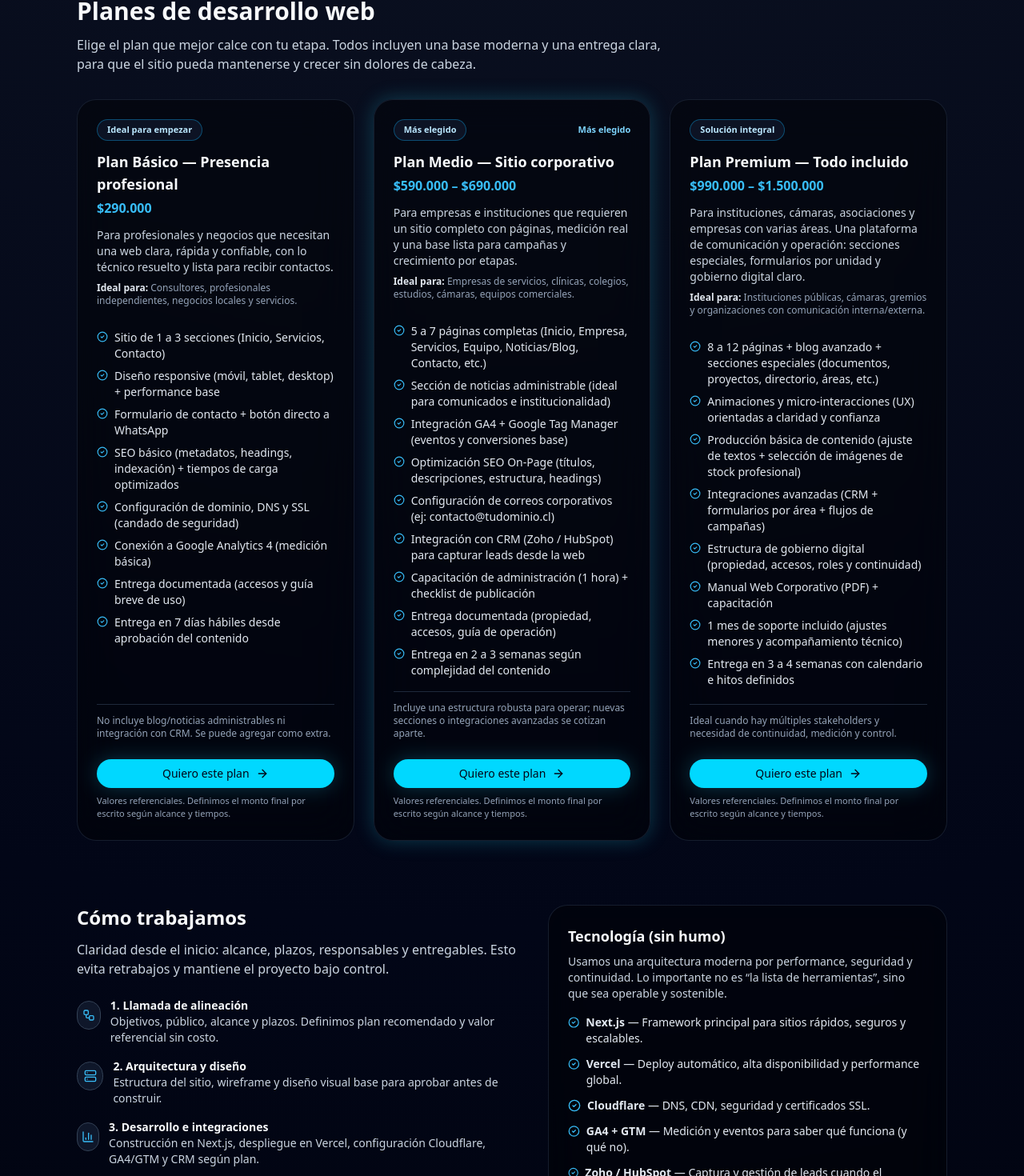
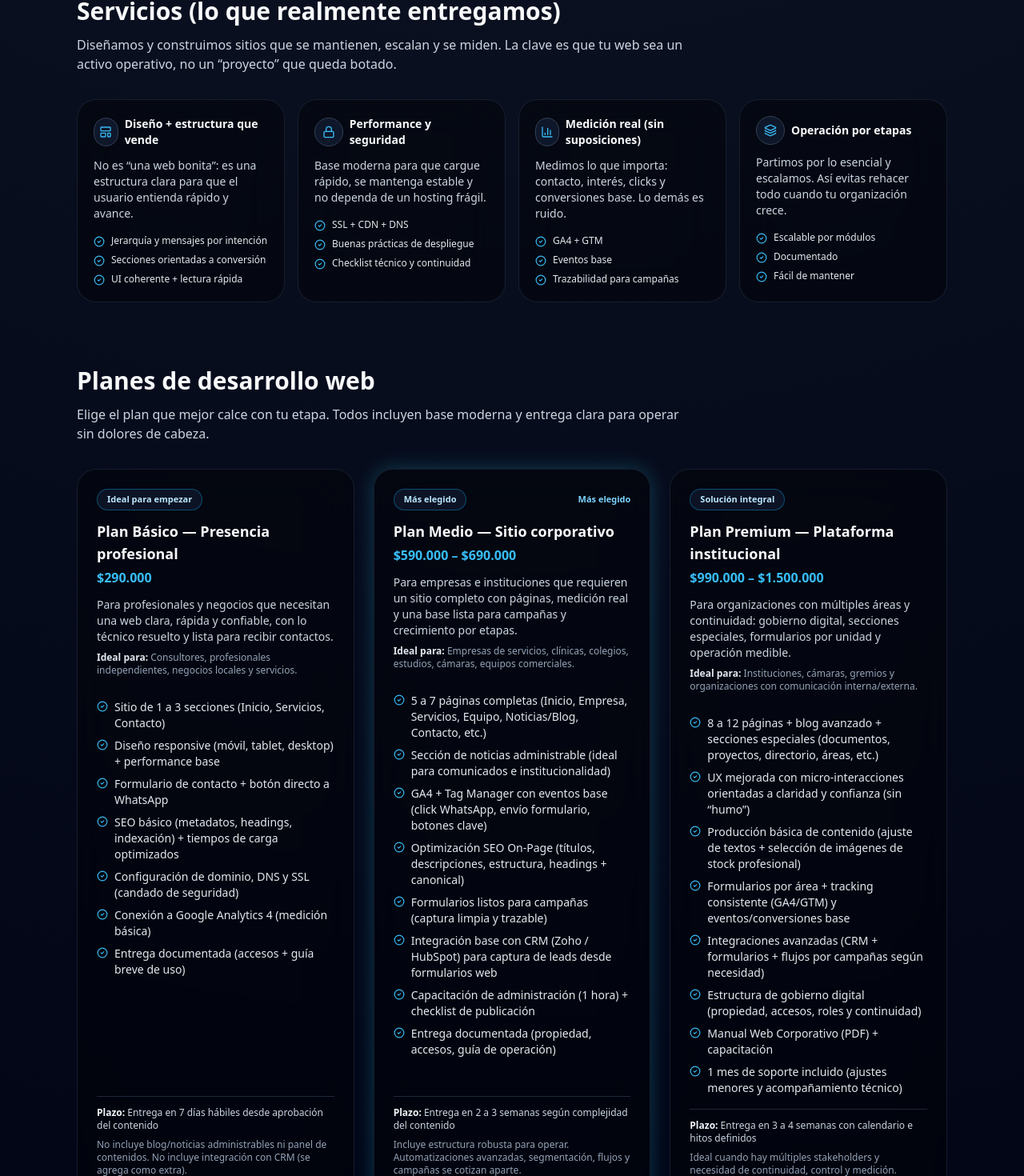
Before and after one commit to TronxGroup/Tronx-Strategy, a Next.js app: page /servicios in a window 1280 px wide. Shown: the part 1266-2736 px from the top of the page at 80% size. Built offline with nearby package versions, Linux system fonts and the light colour scheme.

Commit message:
Update page.tsx

```diff
--- a/app/servicios/page.tsx
+++ b/app/servicios/page.tsx
@@ -1,5 +1,6 @@
 "use client";
 
+import React from "react";
 import Link from "next/link";
 import {
   ArrowRight,
@@ -12,6 +13,12 @@ import {
   Headphones,
   FileText,
   Cloud,
+  Zap,
+  Search,
+  Mail,
+  Lock,
+  Layers,
+  LayoutTemplate,
 } from "lucide-react";
 
 type Plan = {
@@ -23,12 +30,14 @@ type Plan = {
   idealFor?: string;
   popular?: boolean;
   note?: string;
+  delivery?: string;
 };
 
 type Card = {
   title: string;
   description: string;
   price: string;
+  icon?: React.ElementType;
 };
 
 type Recurrent = {
@@ -36,6 +45,13 @@ type Recurrent = {
   details: string;
   price: string;
   icon?: React.ElementType;
+};
+
+type Pillar = {
+  title: string;
+  description: string;
+  icon: React.ElementType;
+  bullets: string[];
 };
 
 const planos: Plan[] = [
@@ -52,13 +68,12 @@ const planos: Plan[] = [
       "SEO básico (metadatos, headings, indexación) + tiempos de carga optimizados",
       "Configuración de dominio, DNS y SSL (candado de seguridad)",
       "Conexión a Google Analytics 4 (medición básica)",
-      "Entrega documentada (accesos y guía breve de uso)",
-      "Entrega en 7 días hábiles desde aprobación del contenido",
+      "Entrega documentada (accesos + guía breve de uso)",
     ],
-    idealFor:
-      "Consultores, profesionales independientes, negocios locales y servicios.",
+    delivery: "Entrega en 7 días hábiles desde aprobación del contenido",
+    idealFor: "Consultores, profesionales independientes, negocios locales y servicios.",
     note:
-      "No incluye blog/noticias administrables ni integración con CRM. Se puede agregar como extra.",
+      "No incluye blog/noticias administrables ni panel de contenidos. No incluye integración con CRM (se agrega como extra).",
   },
   {
     name: "Plan Medio — Sitio corporativo",
@@ -70,66 +85,118 @@ const planos: Plan[] = [
     features: [
       "5 a 7 páginas completas (Inicio, Empresa, Servicios, Equipo, Noticias/Blog, Contacto, etc.)",
       "Sección de noticias administrable (ideal para comunicados e institucionalidad)",
-      "Integración GA4 + Google Tag Manager (eventos y conversiones base)",
-      "Optimización SEO On-Page (títulos, descripciones, estructura, headings)",
-      "Configuración de correos corporativos (ej: contacto@tudominio.cl)",
-      "Integración con CRM (Zoho / HubSpot) para capturar leads desde la web",
+      "GA4 + Tag Manager con eventos base (click WhatsApp, envío formulario, botones clave)",
+      "Optimización SEO On-Page (títulos, descripciones, estructura, headings + canonical)",
+      "Formularios listos para campañas (captura limpia y trazable)",
+      "Integración base con CRM (Zoho / HubSpot) para captura de leads desde formularios web",
       "Capacitación de administración (1 hora) + checklist de publicación",
       "Entrega documentada (propiedad, accesos, guía de operación)",
-      "Entrega en 2 a 3 semanas según complejidad del contenido",
     ],
-    idealFor:
-      "Empresas de servicios, clínicas, colegios, estudios, cámaras, equipos comerciales.",
+    delivery: "Entrega en 2 a 3 semanas según complejidad del contenido",
+    idealFor: "Empresas de servicios, clínicas, colegios, estudios, cámaras, equipos comerciales.",
     note:
-      "Incluye una estructura robusta para operar; nuevas secciones o integraciones avanzadas se cotizan aparte.",
+      "Incluye estructura robusta para operar. Automatizaciones avanzadas, segmentación, flujos y campañas se cotizan aparte.",
   },
   {
-    name: "Plan Premium — Todo incluido",
+    name: "Plan Premium — Plataforma institucional",
     price: "$990.000 – $1.500.000",
     badge: "Solución integral",
     description:
-      "Para instituciones, cámaras, asociaciones y empresas con varias áreas. Una plataforma de comunicación y operación: secciones especiales, formularios por unidad y gobierno digital claro.",
+      "Para organizaciones con múltiples áreas y continuidad: gobierno digital, secciones especiales, formularios por unidad y operación medible.",
     features: [
       "8 a 12 páginas + blog avanzado + secciones especiales (documentos, proyectos, directorio, áreas, etc.)",
-      "Animaciones y micro-interacciones (UX) orientadas a claridad y confianza",
+      "UX mejorada con micro-interacciones orientadas a claridad y confianza (sin “humo”)",
       "Producción básica de contenido (ajuste de textos + selección de imágenes de stock profesional)",
-      "Integraciones avanzadas (CRM + formularios por área + flujos de campañas)",
+      "Formularios por área + tracking consistente (GA4/GTM) y eventos/conversiones base",
+      "Integraciones avanzadas (CRM + formularios + flujos por campañas según necesidad)",
       "Estructura de gobierno digital (propiedad, accesos, roles y continuidad)",
       "Manual Web Corporativo (PDF) + capacitación",
       "1 mes de soporte incluido (ajustes menores y acompañamiento técnico)",
-      "Entrega en 3 a 4 semanas con calendario e hitos definidos",
     ],
-    idealFor:
-      "Instituciones públicas, cámaras, gremios y organizaciones con comunicación interna/externa.",
+    delivery: "Entrega en 3 a 4 semanas con calendario e hitos definidos",
+    idealFor: "Instituciones, cámaras, gremios y organizaciones con comunicación interna/externa.",
     note:
-      "Ideal cuando hay múltiples stakeholders y necesidad de continuidad, medición y control.",
+      "Ideal cuando hay múltiples stakeholders y necesidad de continuidad, control y medición.",
+  },
+];
+
+const pilares: Pillar[] = [
+  {
+    title: "Diseño + estructura que vende",
+    description:
+      "No es “una web bonita”: es una estructura clara para que el usuario entienda rápido y avance.",
+    icon: LayoutTemplate,
+    bullets: [
+      "Jerarquía y mensajes por intención",
+      "Secciones orientadas a conversión",
+      "UI coherente + lectura rápida",
+    ],
+  },
+  {
+    title: "Performance y seguridad",
+    description:
+      "Base moderna para que cargue rápido, se mantenga estable y no dependa de un hosting frágil.",
+    icon: Lock,
+    bullets: ["SSL + CDN + DNS", "Buenas prácticas de despliegue", "Checklist técnico y continuidad"],
+  },
+  {
+    title: "Medición real (sin suposiciones)",
+    description:
+      "Medimos lo que importa: contacto, interés, clicks y conversiones base. Lo demás es ruido.",
+    icon: BarChart3,
+    bullets: ["GA4 + GTM", "Eventos base", "Trazabilidad para campañas"],
+  },
+  {
+    title: "Operación por etapas",
+    description:
+      "Partimos por lo esencial y escalamos. Así evitas rehacer todo cuando tu organización crece.",
+    icon: Layers,
+    bullets: ["Escalable por módulos", "Documentado", "Fácil de mantener"],
   },
 ];
 
 const extras: Card[] = [
   {
-    title: "Landing page 48 horas",
+    title: "Landing page (48–72 hrs)",
     description:
-      "Página de alta conversión para campañas, lanzamientos o eventos, conectada a tu CRM o formulario.",
+      "Página de alta conversión para campañas, lanzamientos o eventos. Con tracking y CTA claros.",
     price: "$120.000 – $180.000",
+    icon: Zap,
   },
   {
-    title: "Optimización web (velocidad + SEO + UX)",
+    title: "Kit SEO On-Page (auditoría + mejoras)",
     description:
-      "Mejoramos rendimiento, estructura y claridad del contenido para aumentar conversiones y comprensión.",
-    price: "$80.000 – $200.000",
+      "Estructura, metadatos, headings, canonical, indexación y mejoras directas por página.",
+    price: "$120.000 – $260.000",
+    icon: Search,
   },
   {
-    title: "Rediseño express",
+    title: "Optimización performance (Core Web Vitals)",
     description:
-      "Renovamos el diseño sin cambiar la base de contenido: mejor experiencia, misma información.",
-    price: "$250.000 – $400.000",
+      "Mejoras de velocidad, peso, carga e interacción para elevar experiencia y resultados.",
+    price: "$100.000 – $280.000",
+    icon: Clock,
   },
   {
     title: "Migración a Vercel + Cloudflare",
     description:
-      "Salida ordenada desde hosting tradicional o WordPress a infraestructura moderna con checklist técnico.",
-    price: "$150.000 – $300.000",
+      "Salida ordenada desde hosting tradicional/WordPress a infraestructura moderna con checklist técnico.",
+    price: "$150.000 – $350.000",
+    icon: Cloud,
+  },
+  {
+    title: "Formularios + entrega a correo/CRM (Formspree/Zoho)",
+    description:
+      "Conectamos formularios a un flujo real de recepción y seguimiento (con eventos medibles).",
+    price: "$60.000 – $180.000",
+    icon: Mail,
+  },
+  {
+    title: "Rediseño express (sin rehacer todo)",
+    description:
+      "Renovamos visual y claridad sin reescribir tu contenido: mejor UX, misma información.",
+    price: "$250.000 – $450.000",
+    icon: LayoutTemplate,
   },
 ];
 
@@ -137,21 +204,21 @@ const recurrentes: Recurrent[] = [
   {
     title: "Hosting administrado (Vercel + Cloudflare)",
     details:
-      "Infraestructura, SSL, CDN y configuración técnica. Incluye monitoreo y continuidad del despliegue.",
+      "Infraestructura, SSL, CDN, DNS y continuidad del despliegue. Ideal para operar sin fricción.",
     price: "Desde $10.000 / mes",
     icon: Cloud,
   },
   {
     title: "Soporte y mantención",
     details:
-      "Ajustes menores, correcciones, soporte técnico y acompañamiento. No incluye carga recurrente de contenidos.",
+      "Ajustes menores, correcciones, soporte técnico y acompañamiento. (No incluye carga recurrente de contenidos).",
     price: "Desde $29.990 / mes",
     icon: Headphones,
   },
   {
     title: "Gestión de contenidos",
     details:
-      "Publicación de noticias, comunicados o actualizaciones mensuales. Ideal para mantener el sitio vivo y vigente.",
+      "Publicación mensual de noticias, comunicados, beneficios, actividades, fotos, documentos y enlaces.",
     price: "Desde $80.000 / mes",
     icon: FileText,
   },
@@ -167,13 +234,13 @@ const steps = [
   {
     title: "2. Arquitectura y diseño",
     description:
-      "Estructura del sitio, wireframe y diseño visual base para aprobar antes de construir.",
+      "Estructura del sitio + wireframe y diseño base para aprobar antes de construir.",
     icon: Server,
   },
   {
     title: "3. Desarrollo e integraciones",
     description:
-      "Construcción en Next.js, despliegue en Vercel, configuración Cloudflare, GA4/GTM y CRM según plan.",
+      "Construcción, despliegue y configuración (Cloudflare, GA4/GTM y CRM según plan).",
     icon: BarChart3,
   },
   {
@@ -188,22 +255,22 @@ const faqs = [
   {
     question: "¿El precio incluye dominio y hosting?",
     answer:
-      "Incluimos la configuración (DNS, SSL y puesta en producción). El dominio y el servicio de hosting/infraestructura pueden contratarse con ustedes o con nosotros como “hosting administrado”.",
+      "Incluye configuración (DNS, SSL y puesta en producción). El dominio y el hosting/infraestructura pueden contratarlos ustedes o con nosotros como “hosting administrado”.",
   },
   {
     question: "¿Tengo que entregar textos e imágenes?",
     answer:
-      "Idealmente sí (para acelerar). Si tienes borradores, los mejoramos. En el Plan Premium incluimos producción básica de contenido (ajuste de textos + selección de imágenes de stock).",
+      "Idealmente sí para acelerar. Si tienes borradores, los mejoramos. En Premium incluimos ajuste de textos + selección de imágenes de stock.",
   },
   {
     question: "¿Qué diferencia hay entre soporte y gestión de contenidos?",
     answer:
-      "Soporte y mantención es para mantener el sitio estable (ajustes menores, correcciones, soporte técnico). Gestión de contenidos es para publicar y actualizar información (noticias, comunicados, cambios de contenido) de forma recurrente.",
+      "Soporte mantiene el sitio estable (ajustes menores, correcciones, ayuda técnica). Gestión de contenidos publica y actualiza información (noticias, comunicados, beneficios, actividades, fotos, documentos).",
   },
   {
     question: "¿Qué pasa si necesito cambios después?",
     answer:
-      "Puedes contratar servicios recurrentes (hosting/soporte/contenidos) o cotizar mejoras puntuales. Cambios estructurales, nuevas secciones o integraciones adicionales se evalúan y cotizan aparte.",
+      "Puedes contratar servicios recurrentes o cotizar mejoras puntuales. Cambios estructurales, nuevas secciones o integraciones extra se evalúan y cotizan aparte.",
   },
   {
     question: "¿Pueden facturar a empresa o institución?",
@@ -211,6 +278,10 @@ const faqs = [
       "Sí. Emitimos factura electrónica. Los valores son netos y se suma IVA según corresponda.",
   },
 ];
+
+function cx(...classes: Array<string | false | undefined | null>) {
+  return classes.filter(Boolean).join(" ");
+}
 
 export default function ServiciosPage() {
   return (
@@ -228,18 +299,18 @@ export default function ServiciosPage() {
       >
         <div className="absolute inset-0 bg-black/75 backdrop-blur-[2px]" />
 
-        <div className="relative z-10 max-w-4xl mx-auto px-6 py-32">
+        <div className="relative z-10 max-w-5xl mx-auto px-6 py-32">
           <p className="inline-flex items-center gap-2 rounded-full border border-sky-400/40 bg-slate-900/60 px-4 py-1 text-xs font-medium text-sky-200 mb-4">
-            Infraestructura moderna · Next.js · Vercel · Cloudflare · Analítica · CRM
+            Next.js · Vercel · Cloudflare · GA4/GTM · Formularios · CRM
           </p>
 
           <h1 className="text-4xl md:text-5xl font-semibold text-white tracking-tight">
-            Sitios web listos para operar, vender y medir desde el día uno.
+            Sitios web listos para operar, convertir y medir desde el día uno.
           </h1>
 
-          <p className="mt-4 text-slate-200 text-base md:text-lg">
-            Planes claros, servicios modulares y continuidad operativa. Diseñamos y desarrollamos tu sitio con
-            medición real (GA4/GTM) y opción de integración a CRM, para que tu equipo no dependa de “suposiciones”.
+          <p className="mt-4 text-slate-200 text-base md:text-lg max-w-3xl mx-auto">
+            Planes claros, servicios modulares y continuidad operativa. Construimos tu web con performance real y
+            medición accionable (eventos y conversiones base), para que tu equipo decida con datos y no con suposiciones.
           </p>
 
           <div className="mt-8 flex flex-col sm:flex-row items-center justify-center gap-4">
@@ -252,7 +323,7 @@ export default function ServiciosPage() {
             </Link>
 
             <p className="text-xs md:text-sm text-slate-300 max-w-sm">
-              En 20 minutos definimos el plan ideal, el plazo estimado y el valor final del proyecto.
+              En 20 minutos definimos el plan ideal, plazos y el monto final por escrito.
             </p>
           </div>
 
@@ -260,6 +331,7 @@ export default function ServiciosPage() {
             <span className="px-3 py-1 rounded-full bg-black/40 border border-slate-700/80">Entrega documentada</span>
             <span className="px-3 py-1 rounded-full bg-black/40 border border-slate-700/80">Propiedad y accesos claros</span>
             <span className="px-3 py-1 rounded-full bg-black/40 border border-slate-700/80">Escalable por etapas</span>
+            <span className="px-3 py-1 rounded-full bg-black/40 border border-slate-700/80">Sin dependencia técnica</span>
           </div>
         </div>
       </section>
@@ -273,24 +345,62 @@ export default function ServiciosPage() {
           </div>
           <div className="flex items-center gap-2">
             <CheckCircle2 className="w-4 h-4 text-emerald-400" />
-            <span>SSL + analítica base incluidos en el proceso.</span>
+            <span>Checklist técnico + entrega documentada.</span>
           </div>
           <div className="flex items-center gap-2">
-            <ShieldCheck className="w-4 h-4 text-indigo-400" />
-            <span>Infraestructura moderna: Next.js · Vercel · Cloudflare.</span>
+            <Lock className="w-4 h-4 text-indigo-400" />
+            <span>Infraestructura moderna y segura (Vercel + Cloudflare).</span>
           </div>
         </div>
       </section>
 
       {/* MAIN */}
       <div className="section mt-16 space-y-20">
+        {/* PILARES / SERVICIOS (mejora de “servicios”) */}
+        <section aria-label="Qué incluye trabajar con Tronx Strategy">
+          <header className="max-w-3xl">
+            <h2 className="text-2xl md:text-3xl font-semibold text-slate-50">Servicios (lo que realmente entregamos)</h2>
+            <p className="mt-3 text-sm md:text-base text-slate-300">
+              Diseñamos y construimos sitios que se mantienen, escalan y se miden. La clave es que tu web sea un activo
+              operativo, no un “proyecto” que queda botado.
+            </p>
+          </header>
+
+          <div className="mt-8 grid gap-4 md:grid-cols-2 lg:grid-cols-4">
+            {pilares.map((p) => {
+              const Icon = p.icon;
+              return (
+                <article key={p.title} className="card-surface p-5 border border-slate-700/70">
+                  <div className="flex items-center gap-2">
+                    <div className="flex h-9 w-9 items-center justify-center rounded-full bg-slate-900 border border-slate-700">
+                      <Icon className="w-4 h-4 text-sky-400" />
+                    </div>
+                    <h3 className="text-sm font-semibold text-slate-50">{p.title}</h3>
+                  </div>
+
+                  <p className="mt-3 text-sm text-slate-300">{p.description}</p>
+
+                  <ul className="mt-4 space-y-2 text-xs text-slate-200">
+                    {p.bullets.map((b) => (
+                      <li key={b} className="flex items-start gap-2">
+                        <CheckCircle2 className="w-3.5 h-3.5 mt-[2px] text-sky-400" />
+                        <span>{b}</span>
+                      </li>
+                    ))}
+                  </ul>
+                </article>
+              );
+            })}
+          </div>
+        </section>
+
         {/* PLANES */}
         <section id="planes">
           <header className="max-w-3xl mb-8">
             <h2 className="text-2xl md:text-3xl font-semibold text-slate-50">Planes de desarrollo web</h2>
             <p className="mt-3 text-sm md:text-base text-slate-300">
-              Elige el plan que mejor calce con tu etapa. Todos incluyen una base moderna y una entrega clara, para que
-              el sitio pueda mantenerse y crecer sin dolores de cabeza.
+              Elige el plan que mejor calce con tu etapa. Todos incluyen base moderna y entrega clara para operar sin
+              dolores de cabeza.
             </p>
           </header>
 
@@ -298,9 +408,10 @@ export default function ServiciosPage() {
             {planos.map((plan) => (
               <article
                 key={plan.name}
-                className={`card-surface p-6 flex flex-col h-full border ${
+                className={cx(
+                  "card-surface p-6 flex flex-col h-full border",
                   plan.popular ? "border-sky-400/70 shadow-soft-glow shadow-sky-500/20" : "border-slate-700/70"
-                }`}
+                )}
               >
                 <div className="mb-4">
                   <div className="flex items-center justify-between gap-2">
@@ -332,9 +443,13 @@ export default function ServiciosPage() {
                   ))}
                 </ul>
 
-                {plan.note && (
-                  <p className="mt-4 text-xs text-slate-400 border-t border-slate-800 pt-3">{plan.note}</p>
+                {plan.delivery && (
+                  <p className="mt-4 text-xs text-slate-300 border-t border-slate-800 pt-3">
+                    <span className="font-semibold text-slate-100">Plazo:</span> {plan.delivery}
+                  </p>
                 )}
+
+                {plan.note && <p className="mt-2 text-xs text-slate-400">{plan.note}</p>}
 
                 <Link
                   href="/contacto#form"
@@ -379,32 +494,17 @@ export default function ServiciosPage() {
           <div className="card-surface p-6 border border-slate-700/70">
             <h3 className="text-lg font-semibold text-slate-50">Tecnología (sin humo)</h3>
             <p className="mt-2 text-sm text-slate-300">
-              Usamos una arquitectura moderna por performance, seguridad y continuidad. Lo importante no es “la lista de
+              Usamos arquitectura moderna por performance, seguridad y continuidad. Lo importante no es “la lista de
               herramientas”, sino que sea operable y sostenible.
             </p>
 
             <ul className="mt-4 space-y-3 text-sm text-slate-200">
               {[
-                {
-                  strong: "Next.js",
-                  text: "Framework principal para sitios rápidos, seguros y escalables.",
-                },
-                {
-                  strong: "Vercel",
-                  text: "Deploy automático, alta disponibilidad y performance global.",
-                },
-                {
-                  strong: "Cloudflare",
-                  text: "DNS, CDN, seguridad y certificados SSL.",
-                },
-                {
-                  strong: "GA4 + GTM",
-                  text: "Medición y eventos para saber qué funciona (y qué no).",
-                },
-                {
-                  strong: "Zoho / HubSpot",
-                  text: "Captura y gestión de leads cuando el proyecto lo requiere.",
-                },
+                { strong: "Next.js", text: "Sitios rápidos, seguros y escalables." },
+                { strong: "Vercel", text: "Deploy automático, disponibilidad y performance global." },
+                { strong: "Cloudflare", text: "DNS, CDN, seguridad y certificados SSL." },
+                { strong: "GA4 + GTM", text: "Medición y eventos para saber qué funciona (y qué no)." },
+                { strong: "Zoho / HubSpot", text: "Captura y gestión de leads cuando el proyecto lo requiere." },
               ].map((it) => (
                 <li key={it.strong} className="flex gap-2">
                   <CheckCircle2 className="w-4 h-4 mt-[2px] text-sky-400" />
@@ -431,13 +531,23 @@ export default function ServiciosPage() {
             </p>
 
             <div className="mt-6 grid gap-4 md:grid-cols-2">
-              {extras.map((extra) => (
-                <article key={extra.title} className="card-surface p-4 text-sm border border-slate-700/70">
-                  <h3 className="font-semibold text-slate-50">{extra.title}</h3>
-                  <p className="mt-1 text-slate-300">{extra.description}</p>
-                  <p className="mt-2 text-sky-400 font-medium">{extra.price}</p>
-                </article>
-              ))}
+              {extras.map((extra) => {
+                const Icon = extra.icon ?? CheckCircle2;
+                return (
+                  <article key={extra.title} className="card-surface p-4 text-sm border border-slate-700/70">
+                    <div className="flex items-start gap-3">
+                      <div className="mt-0.5 flex h-9 w-9 items-center justify-center rounded-full bg-slate-900 border border-slate-700">
+                        <Icon className="w-4 h-4 text-sky-400" />
+                      </div>
+                      <div>
+                        <h3 className="font-semibold text-slate-50">{extra.title}</h3>
+                        <p className="mt-1 text-slate-300">{extra.description}</p>
+                        <p className="mt-2 text-sky-400 font-medium">{extra.price}</p>
+                      </div>
+                    </div>
+                  </article>
+                );
+              })}
             </div>
           </div>
 
@@ -467,7 +577,7 @@ export default function ServiciosPage() {
             </ul>
 
             <p className="mt-4 text-[11px] text-slate-400">
-              Podemos armar un plan mensual “a medida” según frecuencia de noticias, campañas y necesidades del equipo.
+              Podemos armar un plan mensual a medida según frecuencia de contenidos, campañas y necesidades del equipo.
             </p>
           </div>
         </section>
@@ -497,7 +607,7 @@ export default function ServiciosPage() {
               <ArrowRight className="w-4 h-4" />
             </Link>
             <p className="text-xs md:text-sm text-slate-400">
-              Cuéntanos tu objetivo y el tipo de sitio. Respondemos con siguiente paso y propuesta.
+              Cuéntanos objetivo, público y tipo de sitio. Respondemos con siguiente paso y propuesta.
             </p>
           </div>
 
```
